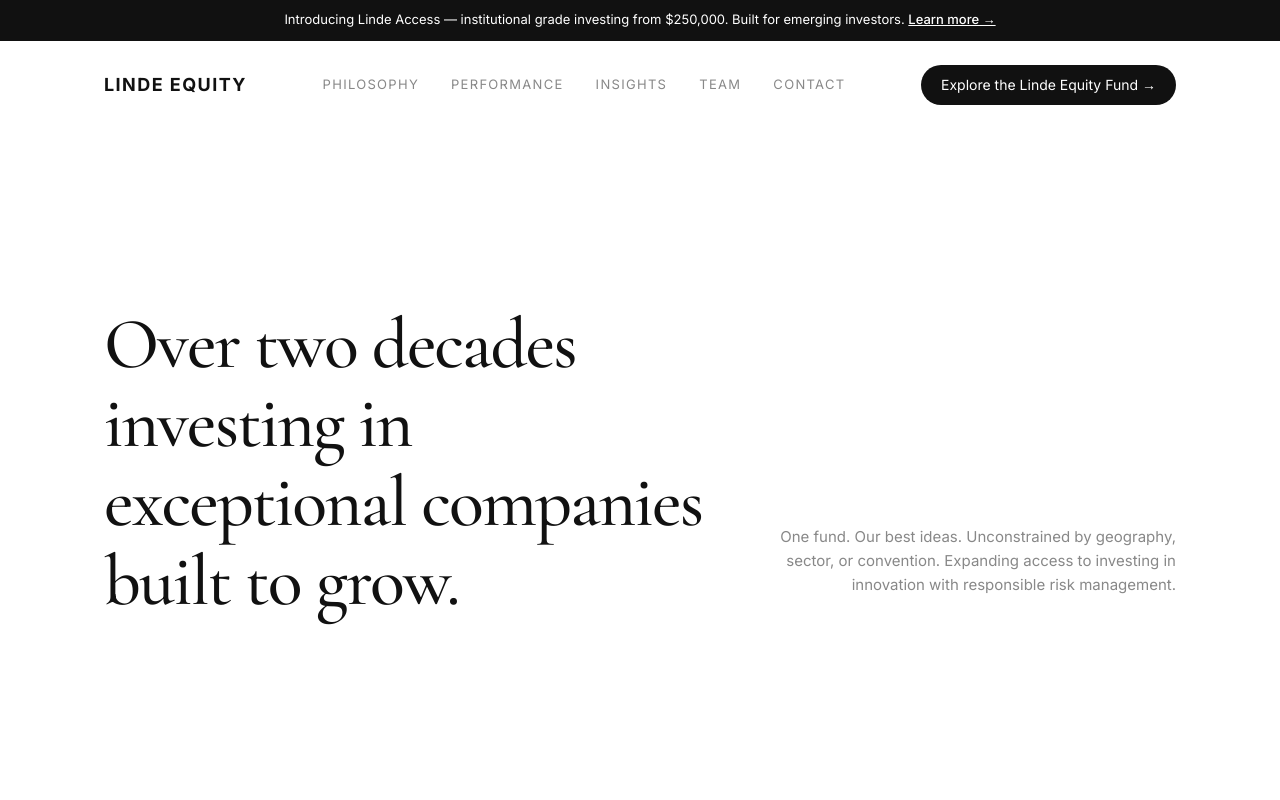
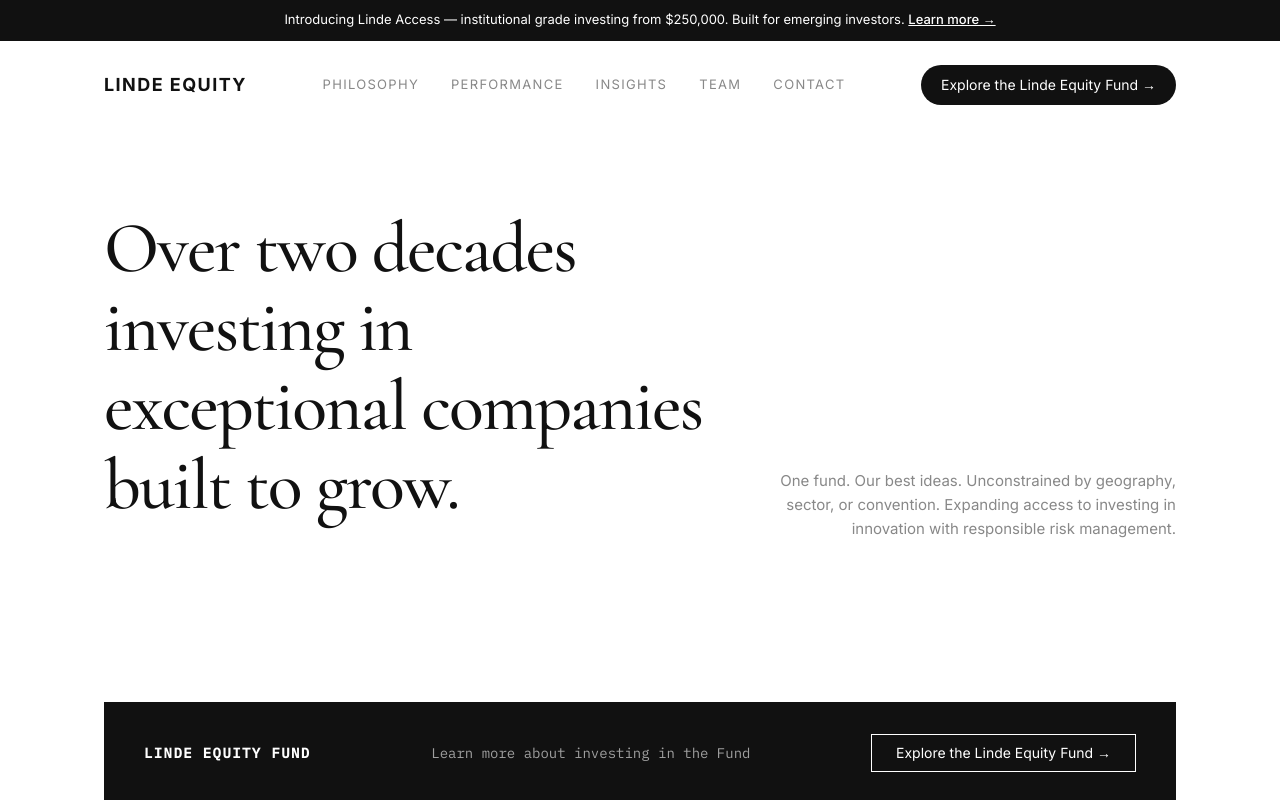
Before and after one commit to emilydavies-lab/Breakout-Stock-Screener-, a Next.js app: page / in a window 1280 px wide. Shown: the top 800 px of the page. Built offline with nearby package versions, Linux system fonts and the light colour scheme.

Commit message:
Tighten hero section height, raise headline, lower subhead
Reduces outer section padding so the headline sits near the top of
the hero, while increasing the subhead's offset so it anchors near
the bottom — creating separation via the gap rather than overall
section padding.

```diff
--- a/app/page.tsx
+++ b/app/page.tsx
@@ -64,13 +64,13 @@ export default function Home() {
     <>
       {/* Hero */}
       <section className="bg-paper">
-        <div className="mx-auto max-w-6xl px-6 py-28 sm:px-10 sm:py-44">
+        <div className="mx-auto max-w-6xl px-6 py-16 sm:px-10 sm:py-20">
           <div className="flex flex-col gap-10 sm:flex-row sm:items-start sm:justify-between">
             <h1 className="max-w-[600px] font-display text-6xl font-medium leading-[1.1] tracking-tight sm:text-7xl">
               Over two decades investing in exceptional companies built to
               grow.
             </h1>
-            <div className="max-w-[400px] sm:pt-[220px]">
+            <div className="max-w-[400px] sm:pt-[260px]">
               <p className="text-right font-body text-[15px] leading-relaxed text-ink-soft">
                 One fund. Our best ideas. Unconstrained by geography, sector,
                 or convention. Expanding access to investing in innovation
```
